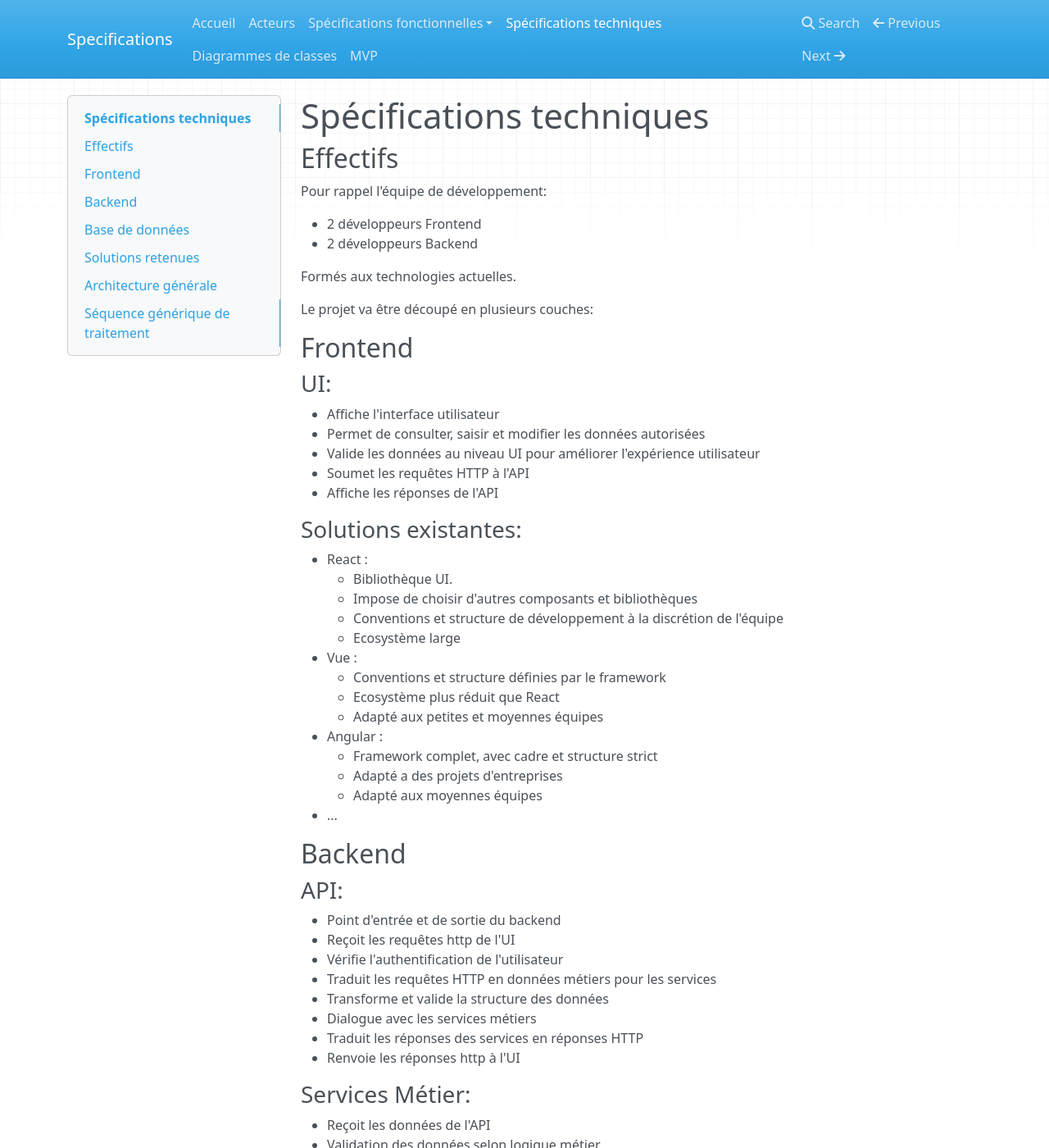
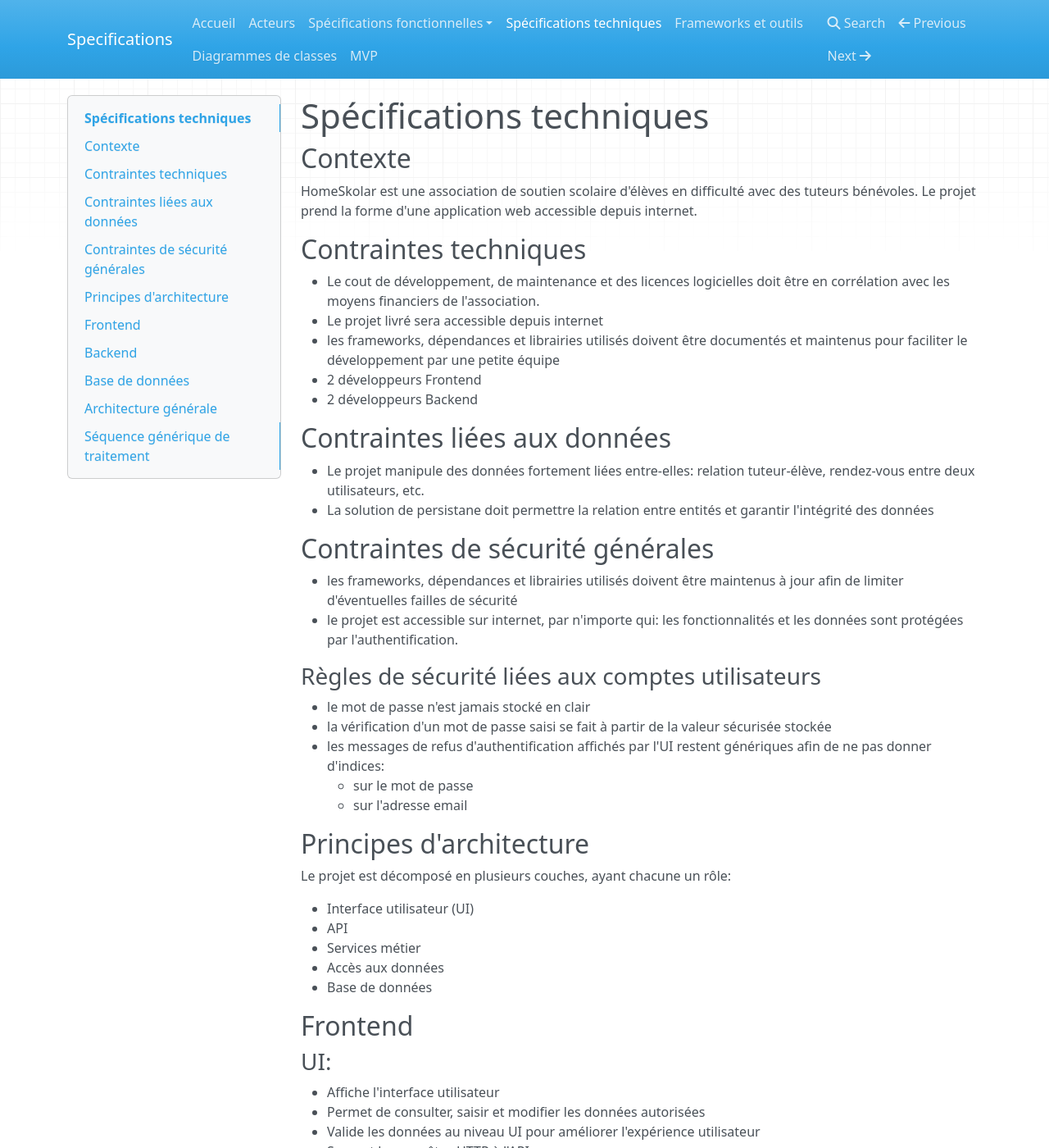
Before and after one commit to KMBCL/P3_specifications, an MkDocs documentation site: the page built from docs/project_specifications.md, in a window 1280 px wide and 1400 px high. Shown: the whole window at 82% size. Built offline with MkDocs 1.6.1, drawn with Linux system fonts in a browser that asks for light colours; nearby versions of some CDN libraries; some of the changed text lies outside the part shown.

Commit message:
- review

```diff
--- a/docs/class_diagrams.md
+++ b/docs/class_diagrams.md
@@ -1,11 +1,26 @@
 # Diagrammes de classes:
 
-![User class](diagrams/classes/user.svg)
+## Utilisateur
+![Utilisateur](diagrams/classes/user.svg)
 
-![User class](diagrams/classes/tutor_assignment.svg)
+Représente l'entité **Utilisateur** et ses spécialisations **Tuteur** et **Elève**
 
-![User class](diagrams/classes/message.svg)
+## Tutorat
+![Tutorat](diagrams/classes/tutor_assignment.svg)
 
-![User class](diagrams/classes/task.svg)
+Représente la relation de **tutorat** entre un **Elève** et son **Tuteur**. Bien qu'un élève ait normalement un seul tuteur, cette relation intermédiaire permet de retracer l'historique des tuteurs assignés à l'élève.
 
-![User class](diagrams/classes/appointment.svg)
+## Message
+![Message](diagrams/classes/message.svg)
+
+Représente l’entité **Message** et ses relations avec l’**Utilisateur** en tant qu’expéditeur et destinataire.
+
+## Tâche
+![Tâche](diagrams/classes/task.svg)
+
+Représente la relation entre l'entité **Utilisateur** et **Tâche**, qu'elle soit **personnelle** ou **assignée** par un tuteur.
+
+## Rendez-vous
+![Rendez-vous](diagrams/classes/appointment.svg)
+
+Représente la relation entre l'entité **Rendez-vous** et **Utilisateur**. Dans le périmètre initial, le rendez-vous est entre deux parties, l'élève et son tuteur.
--- /dev/null
+++ b/docs/frameworks.md
@@ -0,0 +1,64 @@
+# Framework et outils
+
+## **Frontend** Solutions existantes:
+- React :
+    - Bibliothèque UI.
+    - Impose de choisir d'autres composants et bibliothèques
+    - Conventions et structure de développement à la discrétion de l'équipe
+    - Ecosystème large
+- Vue :
+    - Conventions et structure définies par le framework
+    - Ecosystème plus réduit que React
+    - Adapté aux petites et moyennes équipes
+- Angular :
+    - Framework complet, avec cadre et structure strict
+    - Adapté a des projets d'entreprises
+    - Adapté aux moyennes équipes
+- ...
+
+## **Backend** Solutions existantes :
+- FastAPI :
+    - Orienté API
+    - Nécessite d'autres outils et bibliothèques, authentification, ORM, etc.
+    - Rapide
+    - Conventions et structure de développement à la discrétion de l'équipe
+- Flask :
+    - Framework minimaliste
+    - Nécessite d'autres outils et bibliothèques, authentification, ORM, etc.
+    - Conventions et structure de développement à la discrétion de l'équipe
+- Django :
+    - Framework complet avec authentification, ORM, etc.
+    - Interface admin
+    - Conventions et structure imposées
+    - Peut être configuré en API
+
+
+### Solutions existantes:
+- Oracle : sous licence. Très perfomant, mais très cher, complexe et adaptée aux grandes entreprises.
+- SQLServeur : sous licence. Perfomant, mais très cher, complexe et adaptée aux grandes entreprises. Plus adapté également un environnement Microsoft.
+- PostgreSQL : libre. Performant, scalable.
+- MySQL : licence libre possible pour la version communautaire.
+- MarioDB :
+- ...
+
+# Solutions retenues
+
+## Frontend : **Vue**:
+- Le projet est bien délimité, bien qu'évolutif, il n'a pas vocation à devenir un projet d'entreprise multisites.
+
+L'équipe de développement frontend étant de 2 personnes, pour limiter la dispersion dans les outils et bibliotèques, un ecosystème moins vaste facilite la structure du projet.
+
+De plus le framework **Vue** encourage une logique de décomposition script/template/CSS, qui permet naturellement de bien séparer les responsabilités.
+
+## Backend : **Django en API**:
+- Le projet peut démarrer rapidement et avec fiabilité avec la structure et les composants **Django**.
+
+Les points d'entrées sont exposés par l'API et le système d'authentification et l'ORM intégré permettent de se focaliser sur les besoins métier, plutôt que l'architecture globale.
+
+L'interface administrateur intégrée permet également rapidement à un utilisateur admin du projet de modifier des données afin de répondre aux besoins utilisateurs.
+
+## Base de données: PostgreSQL:
+- Le projet utilisant **Django**, PostgreSQL est nativement supporté est compatible avec les instructions de **Django**.
+
+De plus le développement est libre, communautaire et actif, avec une très bonne documentation et de nombreux outils de suivi et diagnostique.
+PostgreSQL gère très bien l'intégrité référentielle.
--- a/docs/mvp.md
+++ b/docs/mvp.md
@@ -1,21 +1 @@
 # Minimal Viable Product (MVP)
-
-Pour ce projet, le MVP est estimé avec les fonctionnalités suivantes:
-# Phase 1:
-- S'inscrire en tant qu'élève / tuteur
-- Se connecter
-- Possibilité d'assigner tuteur / élève
-- Communiquer
-
-Pourquoi?: le coeur du projet est le soutien scolaire de l'élève avec l'aide du tuteur. La priorité doit être la mise en relation entre les deux parties. La communication permet, d'échanger, prendre contact et mettre en place une ébauche de soutien scolaire.
-
-# Phase 2:
-- Planifier des rendez-vous
-- Affichage calendrier
-
-Pourquoi?: la prise de rendez-vous permet de structurer le rythme du soutien scolaire, et permet aux utilisateurs de s'organiser autour des rendez-vous et de ne pas en oublier grâce au calendrier.
-
-# Phase 3:
-- Gestion des tâches assignées / personnelles
-
-Pourquoi: permet de formaliser le travail entre chaque rendez-vous. Les utilisateurs peuvent alors décomposer de grandes tâches en sous-tâches personnelles.
--- a/docs/project_specifications.md
+++ b/docs/project_specifications.md
@@ -1,14 +1,44 @@
 # Spécifications techniques
 
-## Effectifs
-Pour rappel l'équipe de développement:
+## **Contexte**
+HomeSkolar est une association de soutien scolaire d'élèves en difficulté avec des tuteurs bénévoles.
+Le projet prend la forme d'une application web accessible depuis internet.
 
+## Contraintes techniques
+
+- Le cout de développement, de maintenance et des licences logicielles doit être en corrélation avec les moyens financiers de l'association.
+- Le projet livré sera accessible depuis internet
+- les frameworks, dépendances et librairies utilisés doivent être documentés et maintenus pour faciliter le développement par une petite équipe
 - 2 développeurs Frontend
 - 2 développeurs Backend
 
-Formés aux technologies actuelles.
+## Contraintes liées aux données
 
-Le projet va être découpé en plusieurs couches:
+- Le projet manipule des données fortement liées entre-elles: relation tuteur-élève, rendez-vous entre deux utilisateurs, etc.
+- La solution de persistane doit permettre la relation entre entités et garantir l'intégrité des données
+
+## Contraintes de sécurité générales
+
+- les frameworks, dépendances et librairies utilisés doivent être maintenus à jour afin de limiter d'éventuelles failles de sécurité
+- le projet est accessible sur internet, par n'importe qui: les fonctionnalités et les données sont protégées par l'authentification.
+
+### Règles de sécurité liées aux comptes utilisateurs
+
+- le mot de passe n'est jamais stocké en clair
+- la vérification d'un mot de passe saisi se fait à partir de la valeur sécurisée stockée
+- les messages de refus d'authentification affichés par l'UI restent génériques afin de ne pas donner d'indices:
+    - sur le mot de passe
+    - sur l'adresse email
+
+## Principes d'architecture
+
+Le projet est décomposé en plusieurs couches, ayant chacune un rôle:
+
+- Interface utilisateur (UI)
+- API
+- Services métier
+- Accès aux données
+- Base de données
 
 ## **Frontend**
 
@@ -19,35 +49,17 @@
 - Soumet les requêtes HTTP à l'API
 - Affiche les réponses de l'API
 
-### Solutions existantes:
-- React :
-    - Bibliothèque UI.
-    - Impose de choisir d'autres composants et bibliothèques
-    - Conventions et structure de développement à la discrétion de l'équipe
-    - Ecosystème large
-- Vue :
-    - Conventions et structure définies par le framework
-    - Ecosystème plus réduit que React
-    - Adapté aux petites et moyennes équipes
-- Angular :
-    - Framework complet, avec cadre et structure strict
-    - Adapté a des projets d'entreprises
-    - Adapté aux moyennes équipes
-- ...
-
-
-
 ## **Backend**
 
 ### API:
-- Point d'entrée et de sortie du backend
-- Reçoit les requêtes http de l'UI
+- Expose les points d'entrée et de sortie du backend
+- Reçoit les requêtes HTTP de l'UI
 - Vérifie l'authentification de l'utilisateur
+- Transforme et valide la structure des données
 - Traduit les requêtes HTTP en données métiers pour les services
-- Transforme et valide la structure des données
 - Dialogue avec les services métiers
 - Traduit les réponses des services en réponses HTTP
-- Renvoie les réponses http à l'UI
+- Renvoie les réponses HTTP à l'UI
 
 ### Services Métier:
 - Reçoit les données de l'API
@@ -56,60 +68,16 @@
 - Dialogue avec les services d'accès aux données
 - Renvoie les réponses métier
 
-### Service d'accès aux données:
+### Accès aux données:
 - Reçoit les demandes métiers
 - Dialogue avec la base de données
-- Reçoit les données brutes
-- Transforme les données brutes en données métier
+- Reçoit les données depuis la base de données
 - Renvoie les données aux services métiers
-
-### Solutions existantes :
-- FastAPI :
-    - Orienté API
-    - Nécessite d'autres outils et bibliothèques, authentification, ORM, etc.
-    - Rapide
-    - Conventions et structure de développement à la discrétion de l'équipe
-- Flask :
-    - Framework minimaliste
-    - Nécessite d'autres outils et bibliothèques, authentification, ORM, etc.
-    - Conventions et structure de développement à la discrétion de l'équipe
-- Django :
-    - Framework complet avec authentification, ORM, etc.
-    - Interface admin
-    - Conventions et structure imposées
-    - Peut être configuré en API
-
-
 
 ## **Base de données**
 - Reçoit les demandes des services d'accès aux données
 - Persiste les données
-- Fournit les données
-- Renvoie les données brutes
-
-### Solutions existantes:
-- Oracle :
-- SQLServeur :
-- PostgreSQL :
-- MySQL :
-- MarioDB :
-- ...
-
-## Solutions retenues
-
-### Frontend : Vue:
-- Le projet est bien délimité, bien qu'évolutif, il n'a pas vocation à devenir un projet d'entreprise multisites.
-
-L'équipe de développement étant de 2 personnes, pour limiter la dispersion dans les outils et bibliotèques, un ecosystème moins vaste facilite la structure du projet.
-
-De plus le framework Vue encourage une logique de décomposition script/template/CSS, qui permet naturellement de bien séparer les responsabilités.
-
-### Backend : Django en API:
-- Le projet peut démarrer rapidement et avec fiabilité avec la structure et les composants django.
-
-Les points d'entrées sont exposés par l'API et le système d'authentification et l'ORM intégré permettent de se focaliser sur les besoins métier, plutôt que l'architecture globale.
-
-L'interface administrateur intégrée permet également rapidement à un utilisateur admin du projet de modifier des données afin de répondre aux besoins utilisateurs.
+- Renvoie les données
 
 ## Architecture générale
 
--- a/mkdocs.yml
+++ b/mkdocs.yml
@@ -1,28 +1,4 @@
 site_name: Specifications
-
-# theme:
-#         name: material
-#         language: fr
-#         palette:
-#                 - scheme: default
-#                   primary: indigo
-#                   accent: blue
-#                   toggle:
-#                           icon: material/weather-night
-#                           name: Passer en mode sombre
-#                 - scheme: slate
-#                   primary: indigo
-#                   accent: blue
-#                   toggle:
-#                           icon: material/weather-sunny
-#                           name: Passer en mode clair
-#         features:
-#                 - navigation.tabs
-#                 - navigation.sections
-#                 - navigation.expand
-#                 - navigation.top
-#                 - toc.integrate
-#                 - content.code.copy
 
 nav:
         - Accueil: index.md
@@ -33,5 +9,6 @@
                   - Rendez-vous: features/appointment.md
                   - Tâches: features/tasks.md
         - Spécifications techniques: project_specifications.md
+        - Frameworks et outils: frameworks.md
         - Diagrammes de classes: class_diagrams.md
         - MVP: mvp.md
```
Also changed, not shown: docs/index.md (+0 -3 lines), docs/diagrams/classes/appointment.svg, 1 other file.
